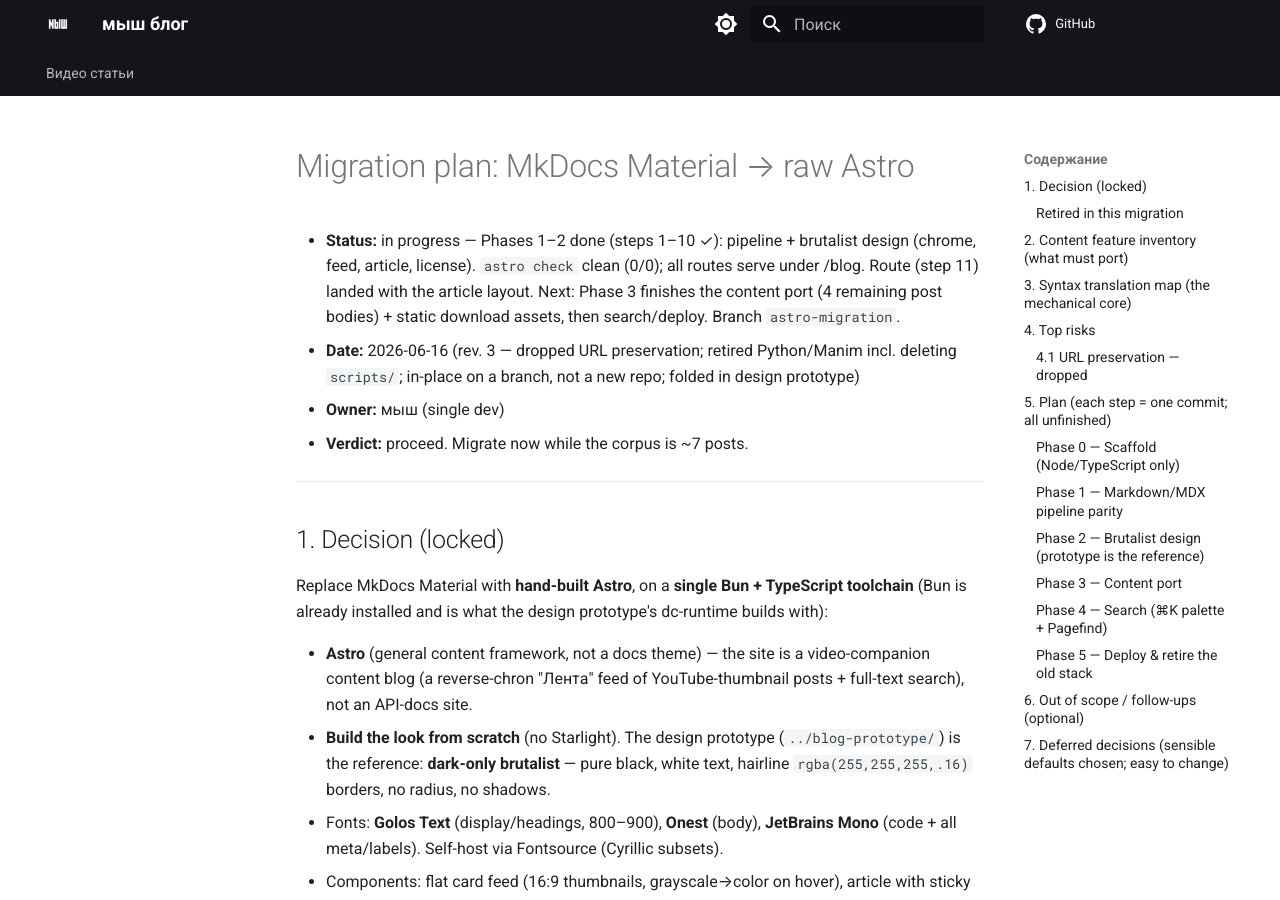
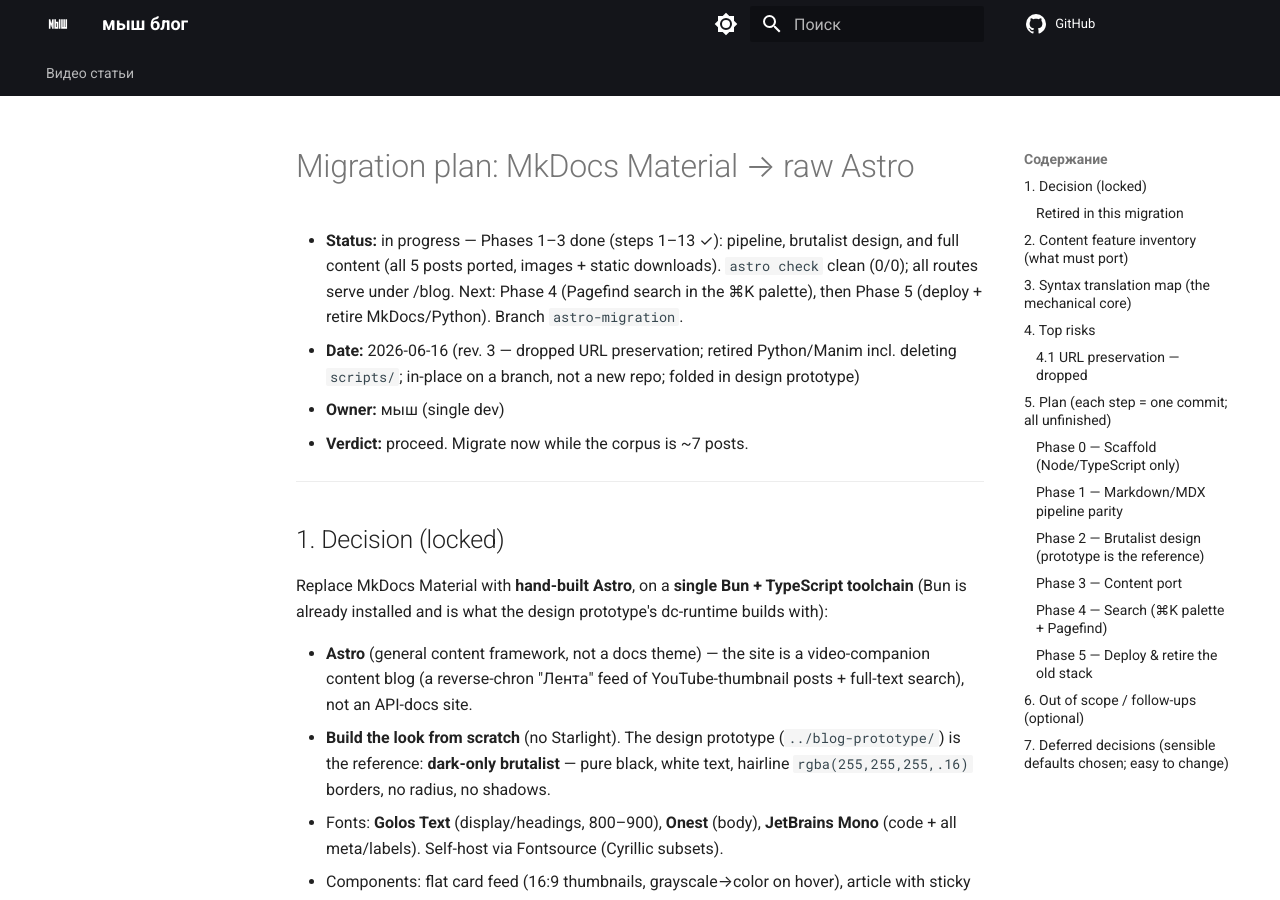
Before and after one commit to mouseml/blog, an MkDocs documentation site: the page built from docs/plans/astro-migration.md, in a window 1280 px wide and 900 px high. Built offline with MkDocs 1.6.1 and Material for MkDocs 9.7.7, drawn with Linux system fonts in a browser that asks for light colours; comment, search, counter and statistics services are not loaded; some of the changed text lies outside the part shown.

Commit message:
Update plan: Phase 3 (content port, steps 11-13) complete
Co-Authored-By: Claude Opus 4.8 (1M context) <noreply@anthropic.com>

```diff
--- a/docs/plans/astro-migration.md
+++ b/docs/plans/astro-migration.md
@@ -1,6 +1,6 @@
 # Migration plan: MkDocs Material → raw Astro
 
-- **Status:** in progress — Phases 1–2 done (steps 1–10 ✓): pipeline + brutalist design (chrome, feed, article, license). `astro check` clean (0/0); all routes serve under /blog. Route (step 11) landed with the article layout. Next: Phase 3 finishes the content port (4 remaining post bodies) + static download assets, then search/deploy. Branch `astro-migration`.
+- **Status:** in progress — Phases 1–3 done (steps 1–13 ✓): pipeline, brutalist design, and full content (all 5 posts ported, images + static downloads). `astro check` clean (0/0); all routes serve under /blog. Next: Phase 4 (Pagefind search in the ⌘K palette), then Phase 5 (deploy + retire MkDocs/Python). Branch `astro-migration`.
 - **Date:** 2026-06-16 (rev. 3 — dropped URL preservation; retired Python/Manim incl. deleting `scripts/`; in-place on a branch, not a new repo; folded in design prototype)
 - **Owner:** мыш (single dev)
 - **Verdict:** proceed. Migrate now while the corpus is ~7 posts.
@@ -149,12 +149,12 @@ Confirmed: shared links only ever pointed at the site root, not deep post URLs,
   - *Verify:* every post resolves at its slug URL.
   - *Commit:* `Add slug-based post route`
 
-- [ ] **12. Port all posts (full bodies).**
+- [x] **12. Port all posts (full bodies). ✓** (894200f — via `tools/port-post.ts`, which supersedes the step-4 `migrate-fences.ts`)
   - *Changes:* copy `docs/posts/*.md` → `src/content/posts/*.{md,mdx}`; run step-4 script; convert the 2 torch.md tab blocks to `<Tabs>`; map `<!-- more -->`→`excerpt`. Use the **real full** posts, not the prototype's abbreviated blocks. (Also port the `history.md` draft when ready; fix its broken image path.)
   - *Verify:* each post diffed visually against live MkDocs.
   - *Commit:* `Port all posts to Astro content collection`
 
-- [ ] **13. Port images + download assets.**
+- [x] **13. Port images + download assets. ✓** (images: 63d1594; static downloads: eab3953)
   - *Changes:* move rendered PNGs/thumbnails into Astro (`src/` for optimization where it helps); put `.pt`/`.csv`/`model.py` download assets in `public/`; update in-post links to their new locations.
   - *Verify:* no broken images; every download link resolves.
   - *Commit:* `Port post images and download assets`
```
